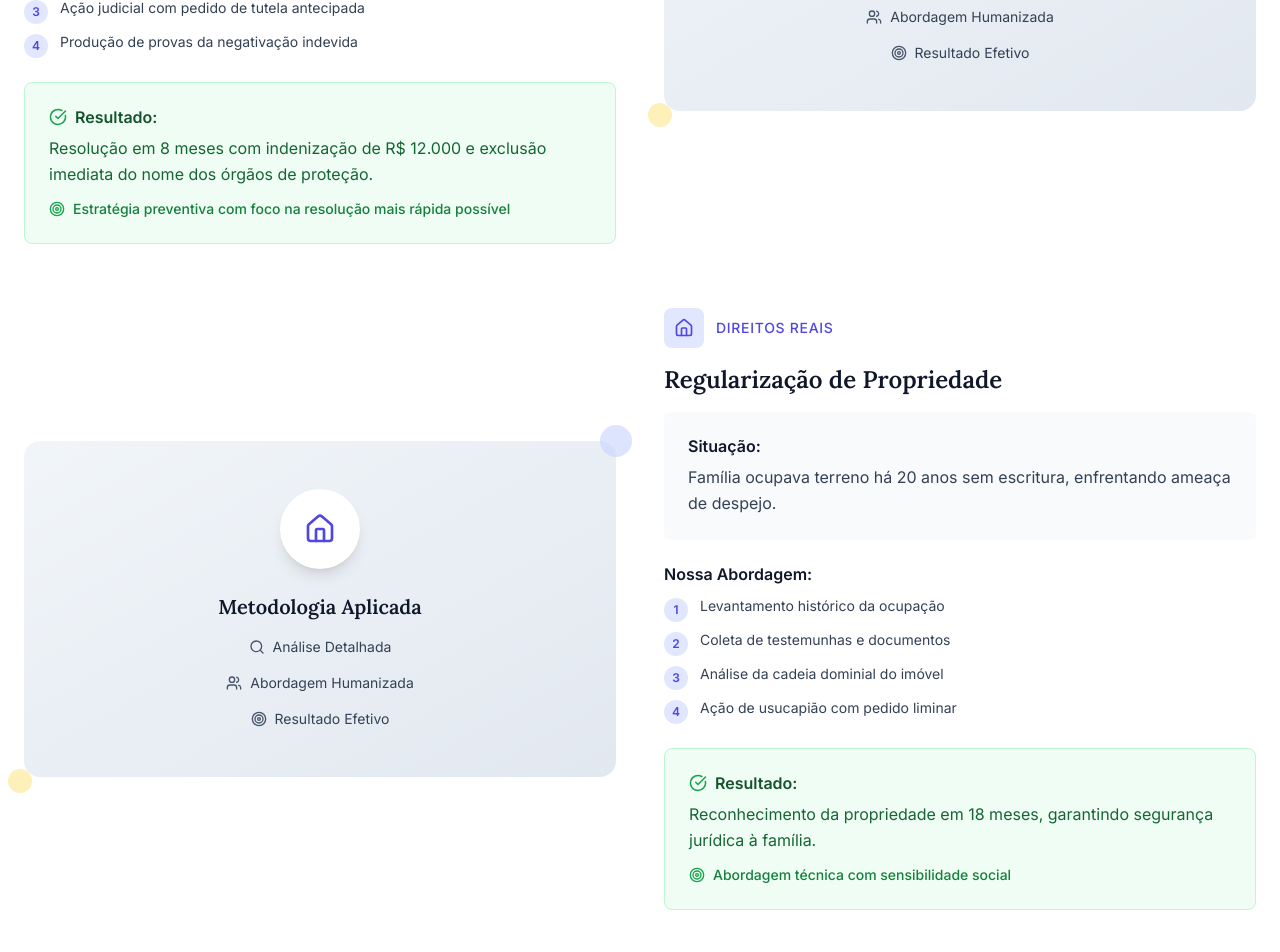
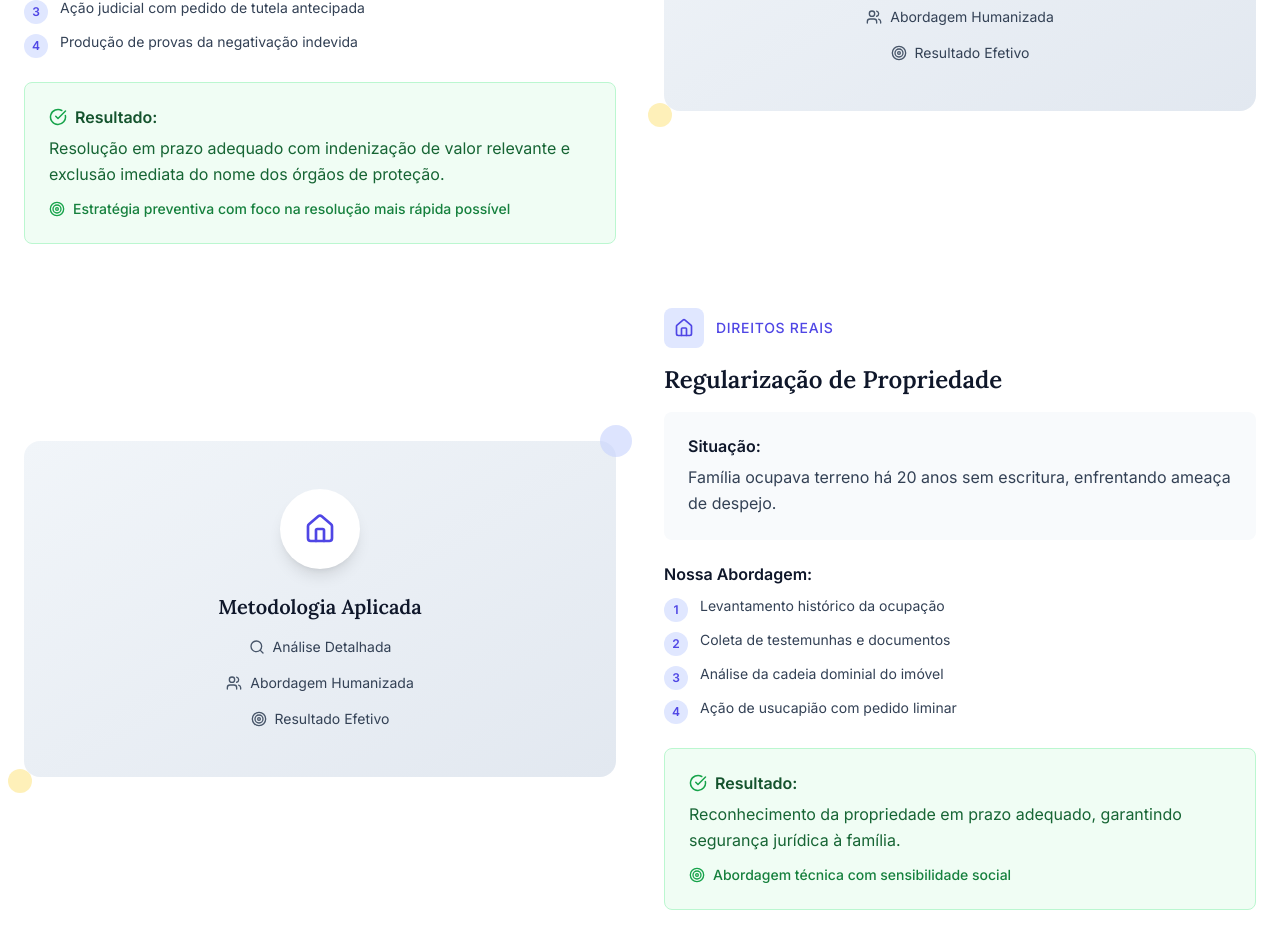
Before and after one commit to xIceWizarDx/Marcelo_Advocacia, a React (Vite) app: page /individual-practice-area-pages in a window 1280 px wide. Shown: the part 2897-3849 px from the top of the page. Built offline with nearby package versions, Linux system fonts and the light colour scheme.

Commit message:
generalize case study details

```diff
--- a/src/pages/individual-practice-area-pages/components/CaseStudyApproach.jsx
+++ b/src/pages/individual-practice-area-pages/components/CaseStudyApproach.jsx
@@ -18,7 +18,7 @@ const CaseStudyApproach = ({ practiceArea }) => {
             "Ação judicial com pedido de tutela antecipada",
             "Produção de provas da negativação indevida"
           ],
-          outcome: "Resolução em 8 meses com indenização de R$ 12.000 e exclusão imediata do nome dos órgãos de proteção.",
+          outcome: "Resolução em prazo adequado com indenização de valor relevante e exclusão imediata do nome dos órgãos de proteção.",
           methodology: "Estratégia preventiva com foco na resolução mais rápida possível"
         },
         {
@@ -32,7 +32,7 @@ const CaseStudyApproach = ({ practiceArea }) => {
             "Análise da cadeia dominial do imóvel",
             "Ação de usucapião com pedido liminar"
           ],
-          outcome: "Reconhecimento da propriedade em 18 meses, garantindo segurança jurídica à família.",
+          outcome: "Reconhecimento da propriedade em prazo adequado, garantindo segurança jurídica à família.",
           methodology: "Abordagem técnica com sensibilidade social"
         }
       ]
@@ -52,7 +52,7 @@ const CaseStudyApproach = ({ practiceArea }) => {
             "Tentativa de acordo extrajudicial",
             "Ação revisional com pedido de consignação"
           ],
-          outcome: "Redução de 40% no valor das parcelas e restituição de R$ 35.000 pagos a mais.",
+          outcome: "Redução significativa no valor das parcelas e restituição de valores relevantes pagos a mais.",
           methodology: "Análise técnica especializada com negociação estratégica"
         },
         {
@@ -66,7 +66,7 @@ const CaseStudyApproach = ({ practiceArea }) => {
             "Ação judicial por danos morais e materiais",
             "Produção de provas dos gastos extras"
           ],
-          outcome: "Indenização de R$ 25.000 por danos morais e R$ 8.000 por danos materiais.",
+          outcome: "Indenização de valores relevantes por danos morais e materiais.",
           methodology: "Atuação rápida com foco na reparação integral"
         }
       ]
@@ -86,7 +86,7 @@ const CaseStudyApproach = ({ practiceArea }) => {
             "Cálculo justo da pensão alimentícia",
             "Homologação judicial em processo consensual"
           ],
-          outcome: "Divórcio concluído em 45 dias com acordo satisfatório para ambas as partes.",
+          outcome: "Divórcio concluído em prazo adequado com acordo satisfatório para ambas as partes.",
           methodology: "Mediação humanizada priorizando o bem-estar das crianças"
         },
         {
```
